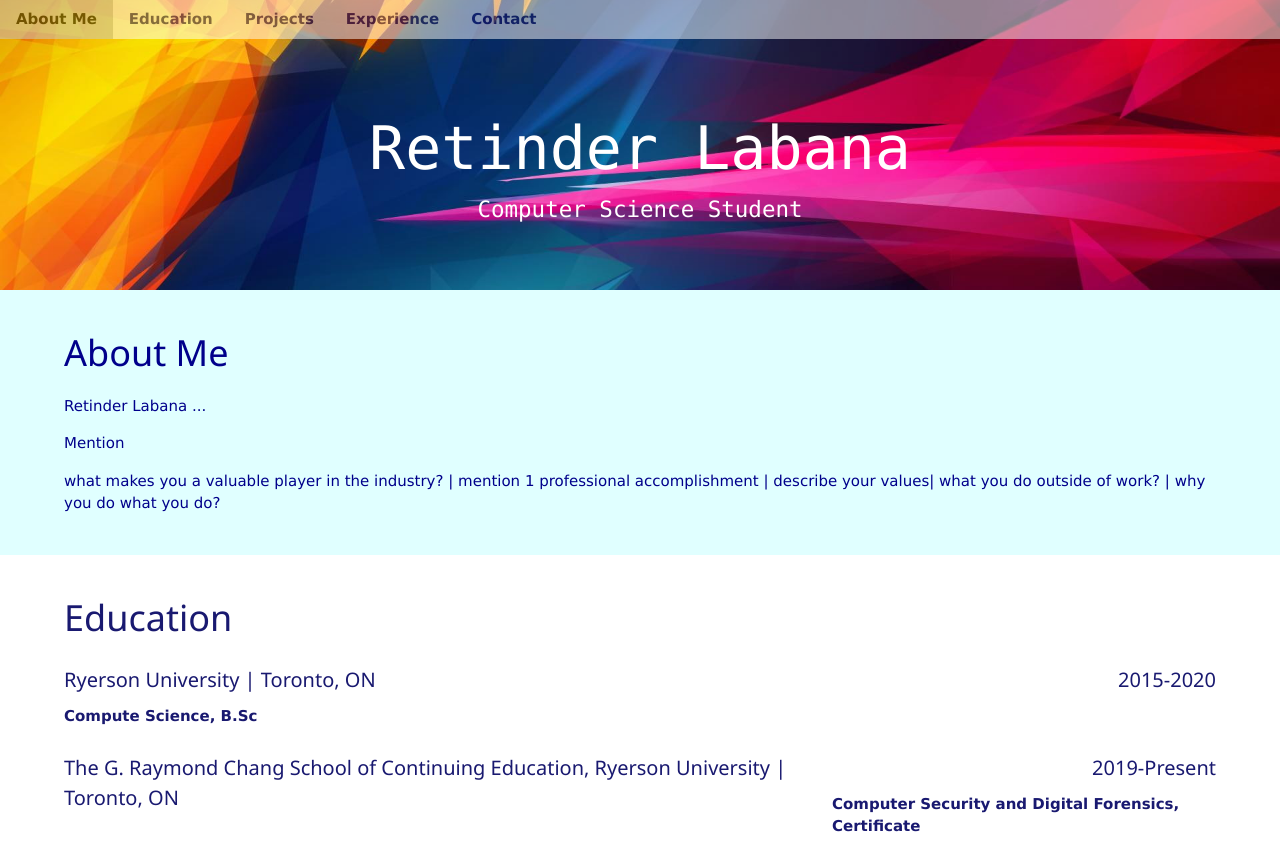
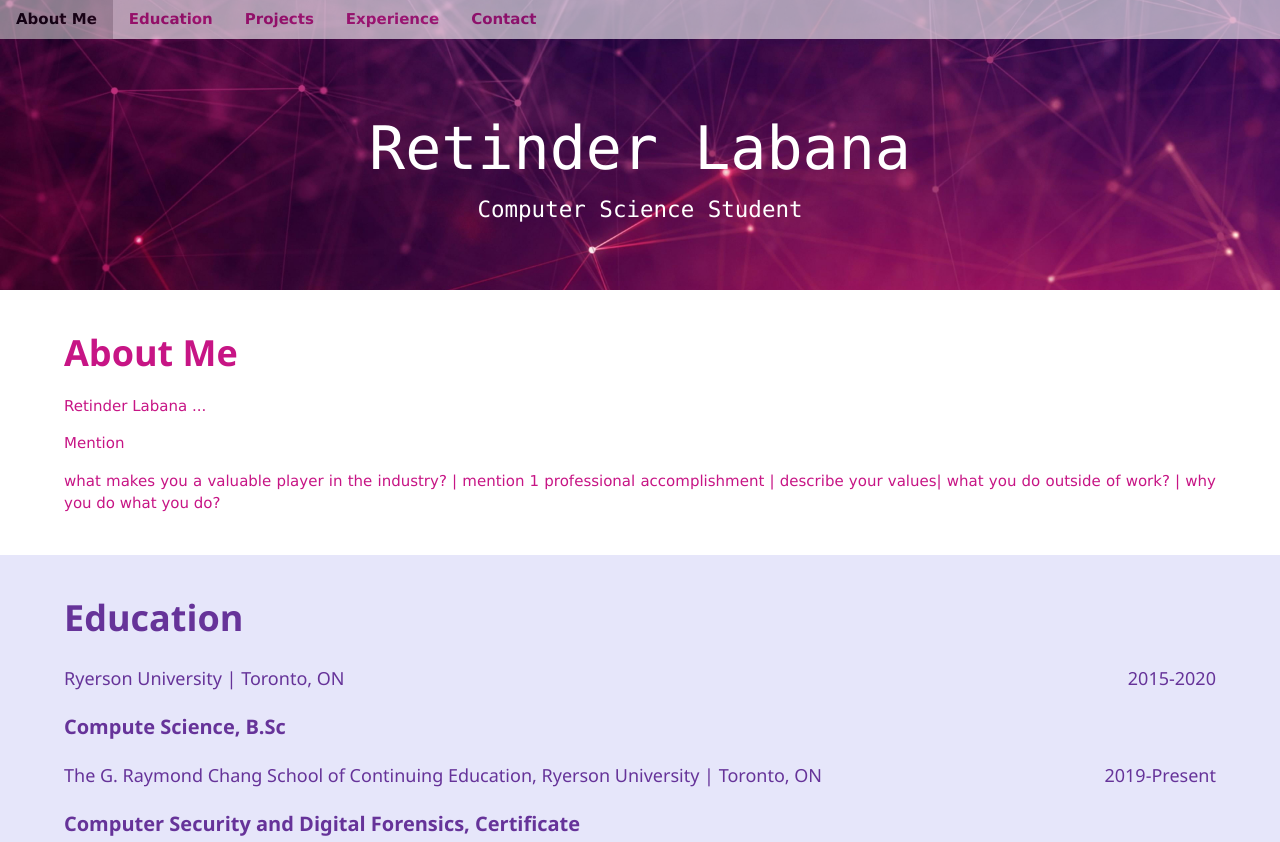
Before and after one commit to rlabana/Website, a plain HTML site: page index.html in a window 1280 px wide. Shown: the top 842 px of the page. Drawn offline with nearby package versions, Linux system fonts and the light colour scheme.

Commit message:
theme (6) and (9)

```diff
--- a/index.html
+++ b/index.html
@@ -10,15 +10,15 @@
 </head>
 <body>
     <header>
-        <b>
-        <nav class="w3-bar">
+
+        <nav class="w3-bar"><b>
             <a class="w3-button w3-bar-item" href="#about"> About Me</a>
             <a class="w3-button w3-bar-item" href="#education"> Education</a>
             <a class="w3-button w3-bar-item" href="#projects"> Projects</a>
             <a class="w3-button w3-bar-item" href="#experience"> Experience</a>
             <a class="w3-button w3-bar-item" href="#contact"> Contact</a>
-        </nav>
-        </b>
+        </b></nav>
+
         <article>
             <p class="title">Retinder Labana</p>
             <p class="subtitle">Computer Science Student</p>
@@ -26,7 +26,7 @@
     </header>
     <section class="light w3-row">
         <article id="about">
-            <h1>About Me</h1>
+            <h1><b>About Me</b></h1>
             <p>Retinder Labana ...</p>
             <p>Mention</p>
             <p>what makes you a valuable player in the industry? | mention 1 professional accomplishment |
@@ -36,13 +36,17 @@
 
     <section class="dark w3-row">
         <article id="education">
-            <h1>Education</h1>
-            <h4 class="w3-twothird">Ryerson University | Toronto, ON</h4>
-            <h4 class="w3-third" style="text-align: right;">2015-2020</h4>
-            <p><b>Compute Science, B.Sc</b></p>
-            <h4 class="w3-twothird">The G. Raymond Chang School of Continuing Education, Ryerson University | Toronto, ON</h4>
-            <h4 class="w3-third" style="text-align: right;">2019-Present</h4>
-            <p><b>Computer Security and Digital Forensics, Certificate</b></p>
+            <h1><b>Education</b></h1>
+            <article class="w3-row">
+                <h5 class="w3-twothird">Ryerson University | Toronto, ON</h5>
+                <h5 class="w3-third" >2015-2020</h5>
+            </article>
+            <h4><b>Compute Science, B.Sc</b></h4>
+            <article class="w3-row">
+                <h5 class="w3-twothird">The G. Raymond Chang School of Continuing Education, Ryerson University | Toronto, ON</h5>
+                <h5 class="w3-third">2019-Present</h5>
+            </article>
+            <h4><b>Computer Security and Digital Forensics, Certificate</b></h4>
         </article>
     </section>
     <section id="projects" class="light w3-row">
--- a/theme.css
+++ b/theme.css
@@ -1,6 +1,5 @@
 body{
     background-color: white;
-    color: midnightblue;
     padding: 0;
     margin: 0;
     font-family:Arial;
@@ -9,11 +8,11 @@ nav{
     position: relative;
     background-color: white;
     overflow: hidden;
-    opacity: 0.5;
-    color: midnightblue;
+    opacity: 0.60;
+    color: mediumvioletred;
 }
 header{
-    background-image: url("images/wallpaperflare.com_wallpaper (8).jpg");
+    background-image: url("images/wallpaperflare.com_wallpaper (3).jpg");
     background-position: center;
     background-repeat: no-repeat;
     background-size: cover;
@@ -37,19 +36,26 @@ p.subtitle{
     text-align: center;
 }
 .light{
-    background-color: lightcyan;
-    margin: 0;
-    padding:2%;
-    padding-right: 5%;
-    padding-left: 5%;
-    color: darkblue;
-}
-.dark{
     background-color: white;
     margin: 0;
     padding:2%;
     padding-right: 5%;
     padding-left: 5%;
+    color: mediumvioletred;
+    text-align: justify;
+}
+h5.w3-third{
+    text-align: right;
+
+}
+.dark{
+    background-color: lavender;
+    margin: 0;
+    padding:2%;
+    padding-right: 5%;
+    padding-left: 5%;
+    color: rebeccapurple;
+    text-align: justify;
 }
 footer p{
     background-color: black;
@@ -117,13 +123,14 @@ footer p{
         text-align: center;
     }
     .light{
-        background-color: lavenderblush;
         margin: 0;
         padding:5%
     }
     .dark{
-        background-color: lavender;
         margin: 0;
         padding:5%;
     }
+    h5.w3-third{
+        text-align: left;
+    }
 }
```
